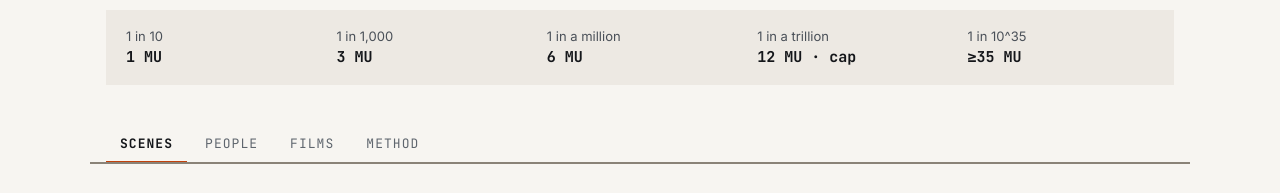
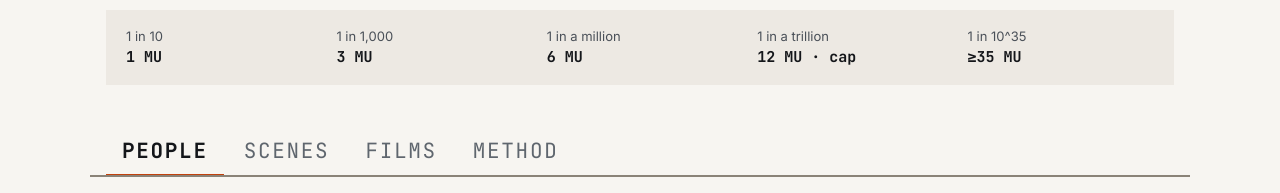
Before and after one commit to tonygwu/fast-furious-magic-index, a plain HTML site: page web/index.html in a window 1280 px wide. Shown: the part 540-733 px from the top of the page. Drawn offline with Linux system fonts and the light colour scheme.

Commit message:
Put People first as the default tab and enlarge the tab labels
Tab labels grow from 13px to 16-21px; side padding shrinks on narrow
screens so the four tabs still fit one row at 390px.

Co-Authored-By: Claude Opus 5.5 <noreply@anthropic.com>

```diff
--- a/web/app.js
+++ b/web/app.js
@@ -472,7 +472,7 @@
   }
 
   /* ---------- tabs ---------- */
-  const TABS = ["scenes", "people", "films", "method"];
+  const TABS = ["people", "scenes", "films", "method"];
   function selectTab(name, focus) {
     TABS.forEach((t) => {
       const on = t === name;
@@ -499,7 +499,7 @@
     });
     const params = new URLSearchParams(location.search);
     const h = location.hash.slice(1);
-    const start = params.get("open") ? "scenes" : params.get("who") ? "people" : TABS.includes(h) ? h : "scenes";
+    const start = params.get("open") ? "scenes" : params.get("who") ? "people" : TABS.includes(h) ? h : "people";
     document.getElementById("panel-" + start).hidden = false;
     TABS.forEach((t) => {
       const on = t === start;
--- a/web/index.html
+++ b/web/index.html
@@ -50,13 +50,13 @@
   <div class="ladder" id="ladder"></div>
 
   <nav class="tabs" role="tablist" aria-label="Sections">
-    <button role="tab" id="tab-scenes" aria-controls="panel-scenes" aria-selected="true">Scenes</button>
-    <button role="tab" id="tab-people" aria-controls="panel-people" aria-selected="false" tabindex="-1">People</button>
+    <button role="tab" id="tab-people" aria-controls="panel-people" aria-selected="true">People</button>
+    <button role="tab" id="tab-scenes" aria-controls="panel-scenes" aria-selected="false" tabindex="-1">Scenes</button>
     <button role="tab" id="tab-films" aria-controls="panel-films" aria-selected="false" tabindex="-1">Films</button>
     <button role="tab" id="tab-method" aria-controls="panel-method" aria-selected="false" tabindex="-1">Method</button>
   </nav>
 
-  <section id="panel-scenes" role="tabpanel" aria-labelledby="tab-scenes">
+  <section id="panel-scenes" role="tabpanel" aria-labelledby="tab-scenes" hidden>
     <h2>The most impossible scenes</h2>
     <p class="note" id="scenes-note"></p>
     <div class="legend" id="scenes-legend"></div>
@@ -64,7 +64,7 @@
     <p class="note">Tap any scene to open its worksheet: every component, its evidence type, the reasoning, and the sources.</p>
   </section>
 
-  <section id="panel-people" role="tabpanel" aria-labelledby="tab-people" hidden>
+  <section id="panel-people" role="tabpanel" aria-labelledby="tab-people">
     <h2>Who has logged the most impossibility</h2>
     <p class="note" id="chars-note"></p>
     <div class="legend" id="legend"></div>
--- a/web/styles.css
+++ b/web/styles.css
@@ -202,8 +202,8 @@ h2 + .note { margin-top: 0; }
   border: 0;
   border-bottom: 3px solid transparent;
   border-radius: 0;
-  padding: 10px 14px 9px;
-  font-size: 13px;
+  padding: 12px clamp(8px, 2vw, 16px) 10px;
+  font-size: clamp(16px, 4.2vw, 21px);
   color: var(--ffmu-text-muted);
   margin-bottom: -2px;
 }
```
Also changed, not shown: 1 other file.
